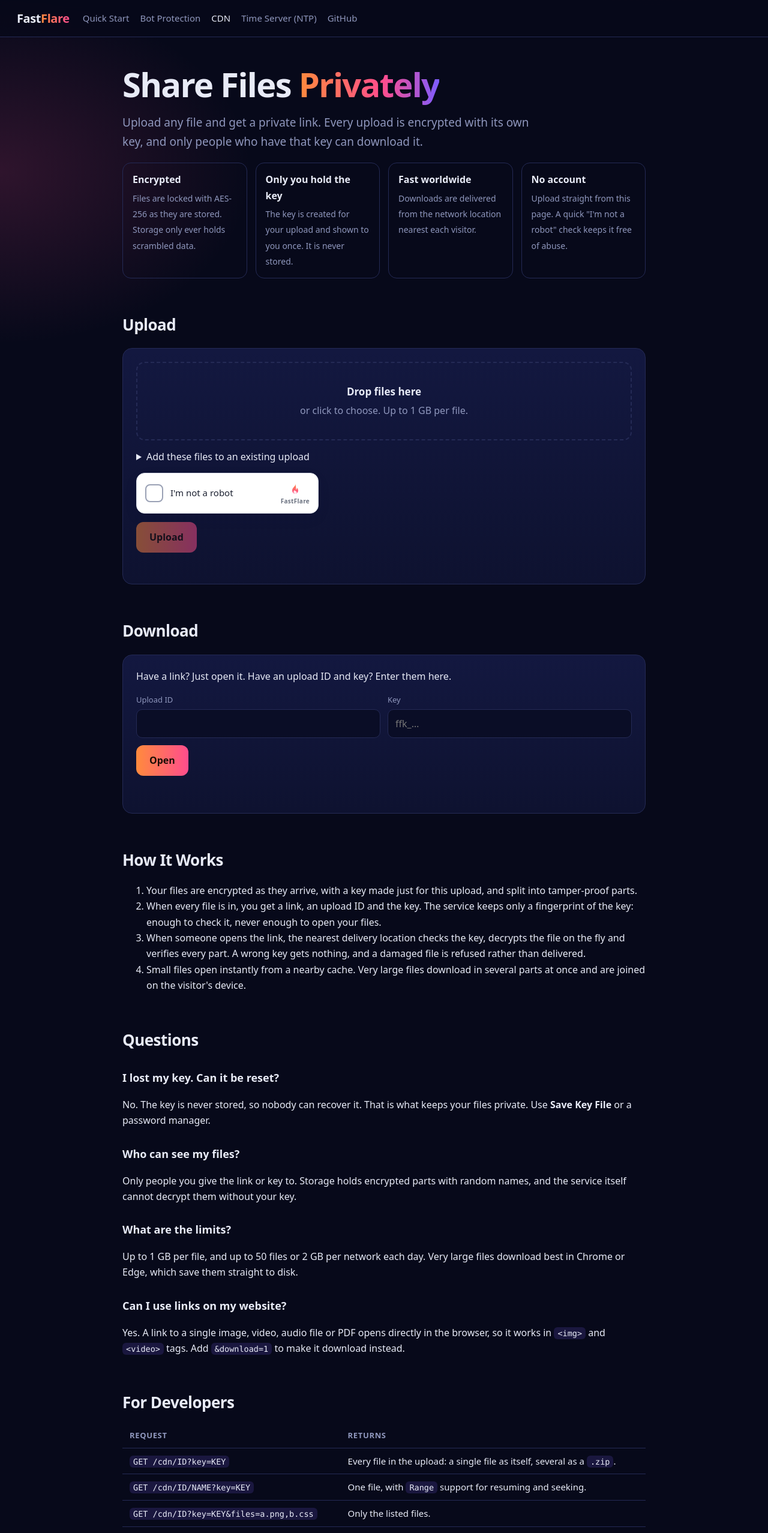
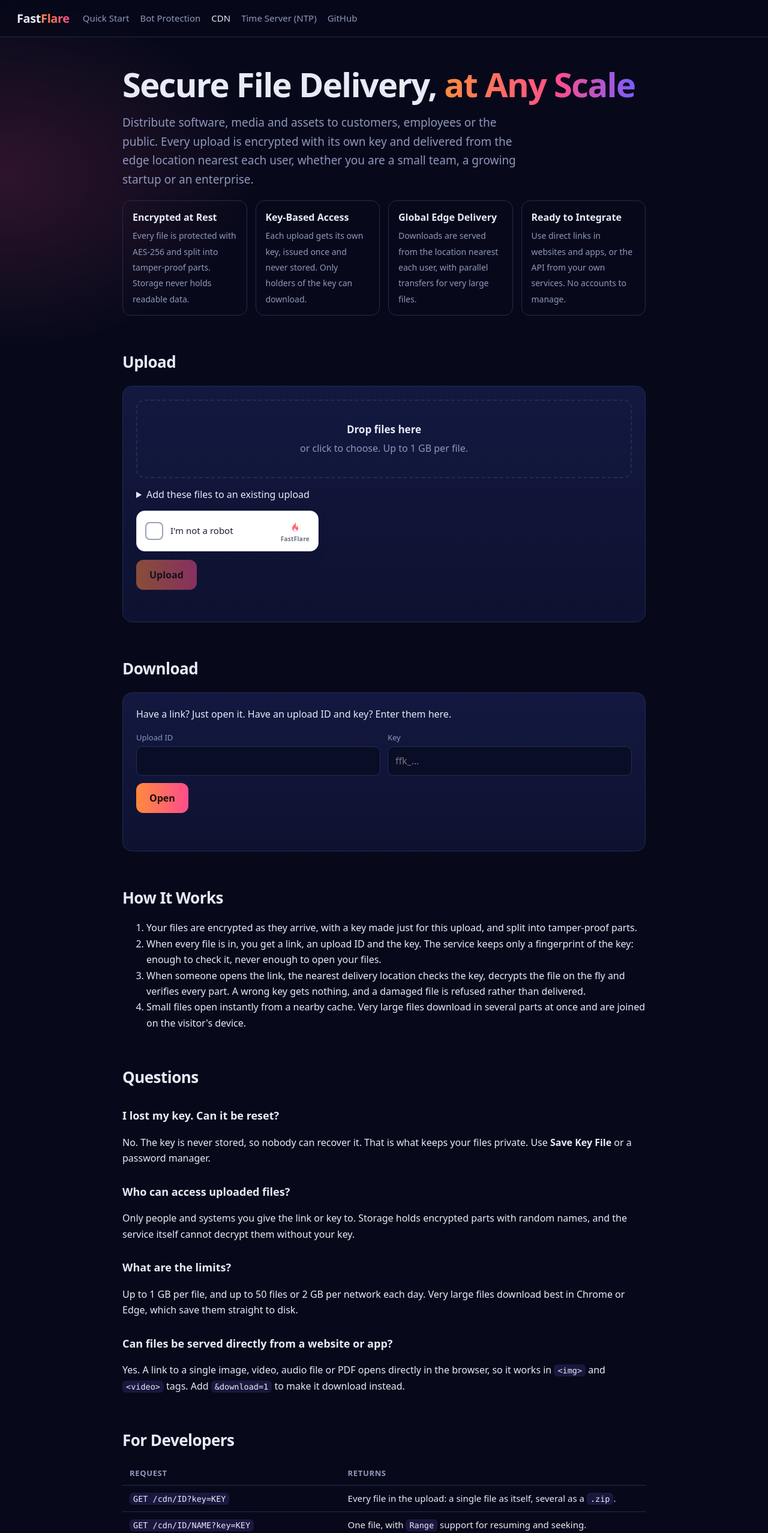
Before and after one commit to ArthWarrior3201/FastFlare, a website: page docs/cdn.html in a window 1280 px wide. Shown: the top 2555 px of the page at 60% size. Drawn offline with Linux system fonts and the light colour scheme; no server answers.

Commit message:
CDN page: professional positioning for teams, startups and enterprises
Co-Authored-By: Claude Opus 5.5 <noreply@anthropic.com>
Claude-Session: https://claude.ai/code/session_013BGQdVqV8Pat3eupvWMRWK

```diff
--- a/docs/cdn.html
+++ b/docs/cdn.html
@@ -4,7 +4,7 @@
 <meta charset="utf-8">
 <meta name="viewport" content="width=device-width, initial-scale=1">
 <title>CDN · FastFlare</title>
-<meta name="description" content="Share files privately. Every upload is encrypted with its own key, and only people with the key can download it.">
+<meta name="description" content="Encrypted file delivery for products, services and teams. Every upload is protected with its own key and delivered from the edge.">
 <link rel="icon" type="image/svg+xml" href="assets/favicon.svg">
 <link rel="stylesheet" href="assets/style.css">
 <style>
@@ -42,14 +42,14 @@
   </nav>
 </header>
 <main>
-  <h1>Share Files <em>Privately</em></h1>
-  <p class="lead">Upload any file and get a private link. Every upload is encrypted with its own key, and only people who have that key can download it.</p>
+  <h1>Secure File Delivery, <em>at Any Scale</em></h1>
+  <p class="lead">Distribute software, media and assets to customers, employees or the public. Every upload is encrypted with its own key and delivered from the edge location nearest each user, whether you are a small team, a growing startup or an enterprise.</p>
 
   <div class="points">
-    <div><b>Encrypted</b><span>Files are locked with AES-256 as they are stored. Storage only ever holds scrambled data.</span></div>
-    <div><b>Only you hold the key</b><span>The key is created for your upload and shown to you once. It is never stored.</span></div>
-    <div><b>Fast worldwide</b><span>Downloads are delivered from the network location nearest each visitor.</span></div>
-    <div><b>No account</b><span>Upload straight from this page. A quick "I'm not a robot" check keeps it free of abuse.</span></div>
+    <div><b>Encrypted at Rest</b><span>Every file is protected with AES-256 and split into tamper-proof parts. Storage never holds readable data.</span></div>
+    <div><b>Key-Based Access</b><span>Each upload gets its own key, issued once and never stored. Only holders of the key can download.</span></div>
+    <div><b>Global Edge Delivery</b><span>Downloads are served from the location nearest each user, with parallel transfers for very large files.</span></div>
+    <div><b>Ready to Integrate</b><span>Use direct links in websites and apps, or the API from your own services. No accounts to manage.</span></div>
   </div>
 
   <h2>Upload</h2>
@@ -101,11 +101,11 @@
   <h2>Questions</h2>
   <h3>I lost my key. Can it be reset?</h3>
   <p>No. The key is never stored, so nobody can recover it. That is what keeps your files private. Use <strong>Save Key File</strong> or a password manager.</p>
-  <h3>Who can see my files?</h3>
-  <p>Only people you give the link or key to. Storage holds encrypted parts with random names, and the service itself cannot decrypt them without your key.</p>
+  <h3>Who can access uploaded files?</h3>
+  <p>Only people and systems you give the link or key to. Storage holds encrypted parts with random names, and the service itself cannot decrypt them without your key.</p>
   <h3>What are the limits?</h3>
   <p>Up to 1 GB per file, and up to 50 files or 2 GB per network each day. Very large files download best in Chrome or Edge, which save them straight to disk.</p>
-  <h3>Can I use links on my website?</h3>
+  <h3>Can files be served directly from a website or app?</h3>
   <p>Yes. A link to a single image, video, audio file or PDF opens directly in the browser, so it works in <code>&lt;img&gt;</code> and <code>&lt;video&gt;</code> tags. Add <code>&amp;download=1</code> to make it download instead.</p>
 
   <h2>For Developers</h2>
@@ -212,7 +212,7 @@
         .then(function (r) { return r.json().then(function (j) { if (!r.ok) throw new Error(errText(j.error)); return j; }); })
         .then(function (j) {
           showKey(j);
-          $('u-msg').textContent = 'Done. Your files are encrypted and ready to share.';
+          $('u-msg').textContent = 'Upload complete. Your files are encrypted and ready to deliver.';
           $('d-bundle').value = j.bundle; $('d-key').value = j.key; openBundle();
           ctx = null;
           $('u-go').disabled = !queue.some(function (q) { return !q.done; });
```
